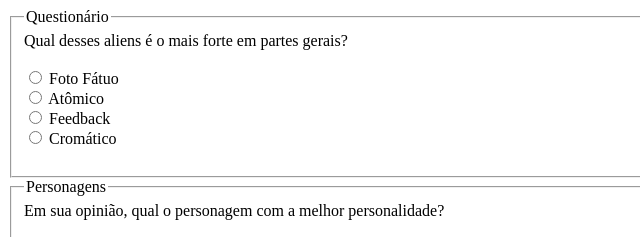
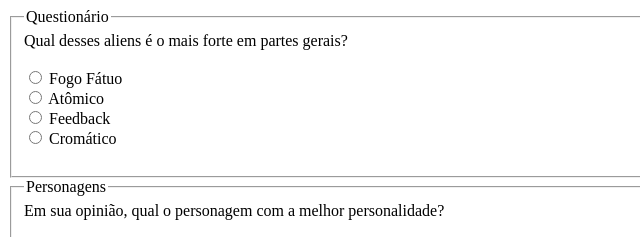
Before and after one commit to EnzoToniato567/formulario-visel, a plain HTML site: page index.html in a window 1280 px wide. Shown: the part 225-462 px from the top of the page, 0-640 px from the left. Drawn offline with Linux system fonts and the light colour scheme.

Commit message:
Update index.html

```diff
--- a/index.html
+++ b/index.html
@@ -27,7 +27,7 @@
       <legend>Questionário</legend>
       <label>Qual desses aliens é o mais forte em partes gerais?</label><br><br>
       <input type="radio" id="fogofat" name="alienFavorito" value="Foto Fátuo">
-      <label for="fogofat">Foto Fátuo</label><br>
+      <label for="fogofat">Fogo Fátuo</label><br>
 
       <input type="radio" id="atomico" name="alienFavorito" value="Atômico">
       <label for="atomico">Atômico</label><br>
```
